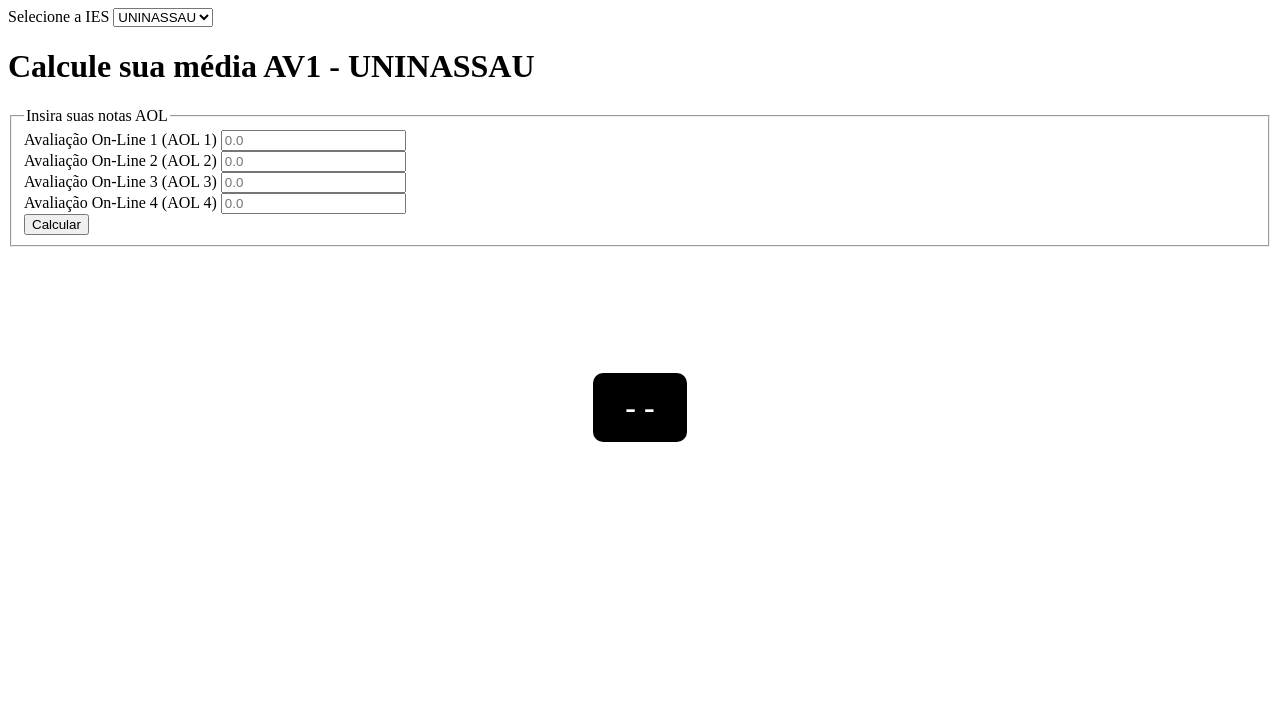
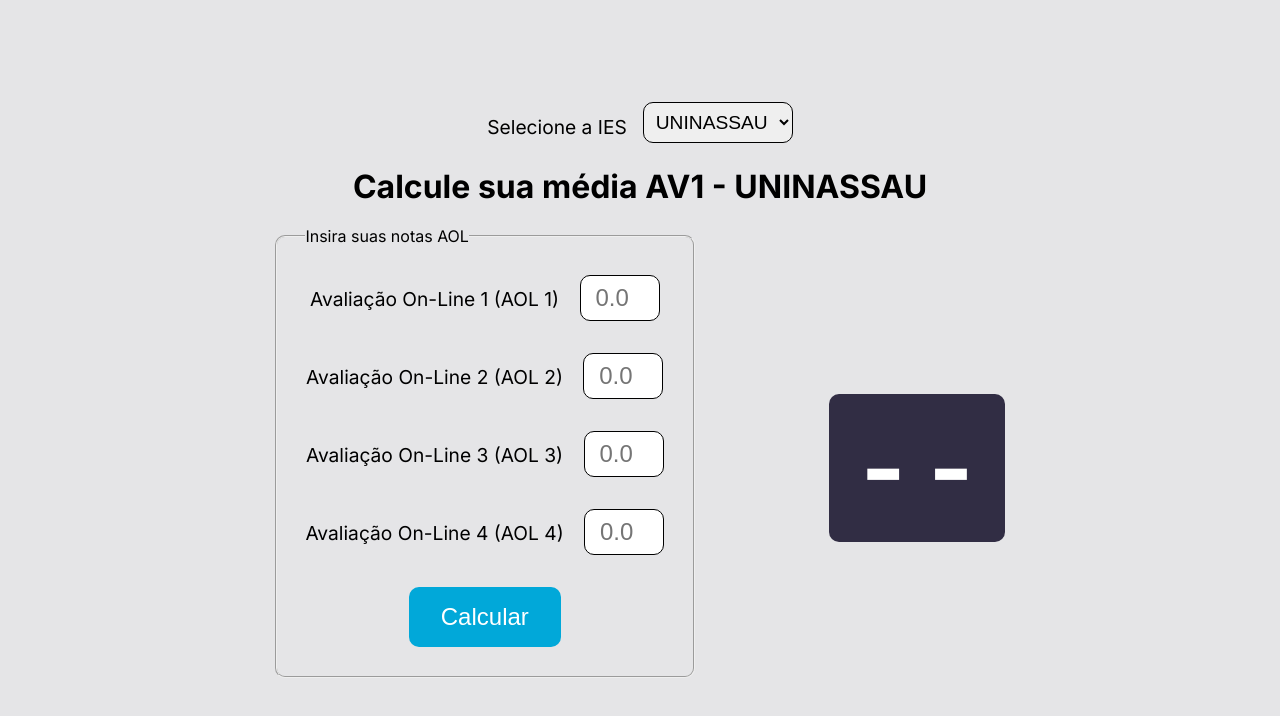
Before and after one commit to thiago-mig/calc-ser-educacional, a plain HTML site: page index.html in a window 1280 px wide. Drawn offline with Linux system fonts and the light colour scheme.

Commit message:
Finalizando o arquivo style.css

```diff
--- a/style.css
+++ b/style.css
@@ -1,15 +1,110 @@
+@import url('https://fonts.googleapis.com/css2?family=Inter:ital,opsz,wght@0,14..32,100..900;1,14..32,100..900&display=swap');
+
+* {
+  margin: 0;
+  padding: 0;
+  box-sizing: border-box;
+}
+
+body {
+  background-color: #E5E5E7;
+  font-family: "inter", sans-serif;
+}
+
+main {
+  display: flex;
+  justify-content: center;
+  align-items: center;
+  height: 100vh;
+  background-color: #E5E5E7;
+  padding: 1rem;
+}
+
+form {
+  display: flex;
+  flex-direction: column;
+  justify-content: center;
+  align-items: center;
+  width: 100%;
+}
+
+div.container-selecao-ies {
+  display: flex;
+  justify-content: center;
+  align-items: center;
+  margin-bottom: 1rem;
+  margin-top: 2rem;
+}
+
+label {
+  font-size: 1.2rem;
+  margin-right: 1rem;
+}
+
+select {
+  padding: .5rem;
+  font-size: 1.2rem;
+  border: 1px solid #000;
+  border-radius: 10px;
+  margin-bottom: .5rem;
+}
+
+h1 {
+  font-size: 2rem;
+  margin-bottom: 2rem;
+}
+
+.container-notas {
+  display: flex;
+  justify-content: space-evenly;
+  align-items: center;
+  height: 460px;
+  margin-bottom: 2rem;
+  width: 80%;
+}
+
+fieldset {
+  border-radius: 10px;
+  padding: 1.8rem;
+  margin-bottom: 2rem;
+  display: flex;
+  flex-direction: column;
+  justify-content: center;
+  align-items: center;
+  max-width: 500px;
+}
+
+input[type="number"] {
+  padding: .5rem;
+  font-size: 1.5rem;
+  border: 1px solid #000;
+  border-radius: 10px;
+  margin-bottom: 2rem;
+  max-width: 5rem;
+  text-align: center;
+}
+
+button {
+  padding: 1rem 2rem;
+  font-size: 1.5rem;
+  border: none;
+  border-radius: 10px;
+  background-color: #01A8D9;
+  color: #fff;
+  cursor: pointer;
+}
+
 .container-resposta {
     display: flex;
     justify-content: center;
     align-items: center;
-    height: 40vh;
 }
 
 .container-resposta p {
-    font-size: 2rem;
+    font-size: 6rem;
     font-weight: bold;
     color: #fff;
-    background-color: #000;
+    background-color: #312D44;
     padding: 1rem 2rem;
     border-radius: 10px;
 }
```
